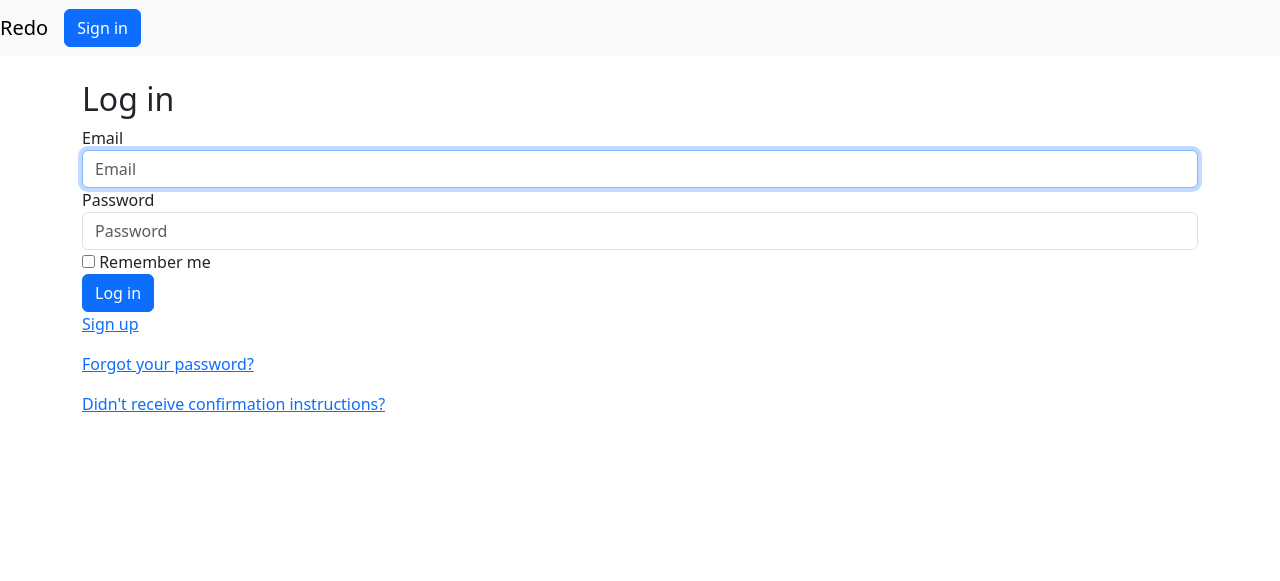
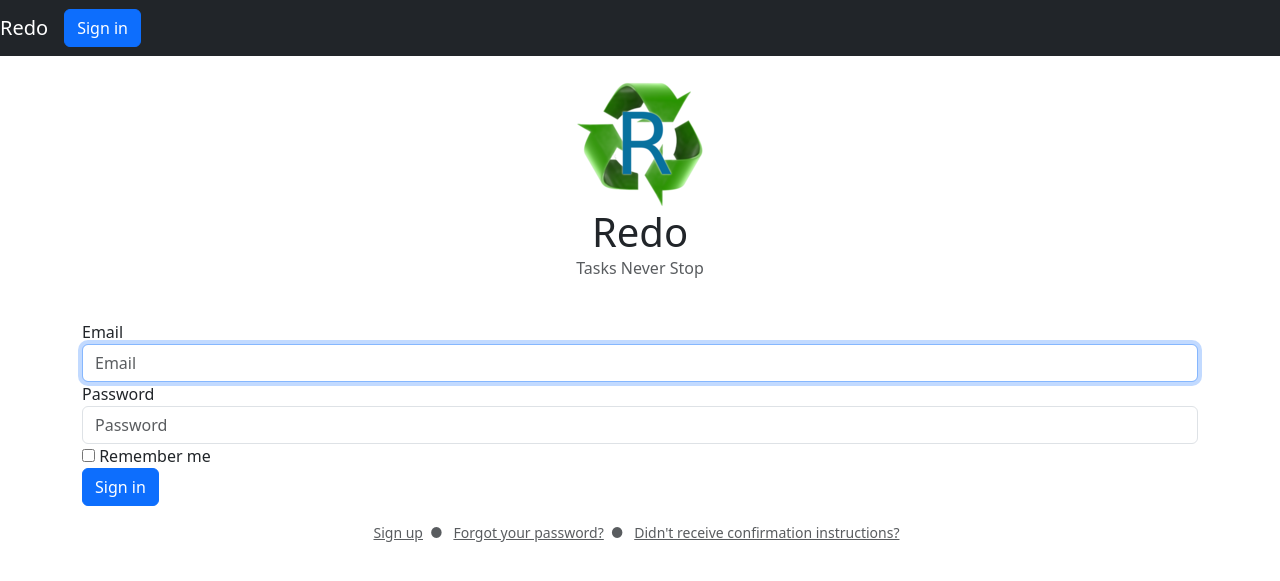
Before and after one commit to rdhammond/redo, a Rails app: page /users/sign_in in a window 1280 px wide. Shown: the top 581 px of the page. Run offline with Rails 7, Linux system fonts and the light colour scheme; style sheets or scripts are compiled from the project's sources; some libraries are stand-ins or nearby versions.

Commit message:
Login splash page lookin' fancy.

```diff
--- a/app/assets/stylesheets/application.scss
+++ b/app/assets/stylesheets/application.scss
@@ -14,5 +14,23 @@
 
 .mt-6 { margin-top: 5rem !important; }
 .mb-6 { margin-bottom: 5rem !important; }
+.link-list .list-inline-item {
+    margin-right: 0;
+
+    a { @extend .text-muted; }
+
+    &:not(:last-child) {
+        margin-right: 0;
+    }
+    &:after {
+        margin-left: 0.5em;
+        margin-right: 0.5em;
+        content: "\25cf";
+    }
+    &:last-child:after {
+        margin-right: 0;
+        content: "";
+    }
+}
 
 @import "home";
--- a/app/views/layouts/application.html.erb
+++ b/app/views/layouts/application.html.erb
@@ -10,7 +10,7 @@
 
   <body>
     <header>
-      <nav class="navbar fixed-top navbar-expand-lg navbar-light bg-light">
+      <nav class="navbar fixed-top navbar-expand-lg navbar-dark bg-dark">
         <a class="navbar-brand" href="#">Redo</a>
         <button class="navbar-toggler" type="button" data-toggle="collapse" data-target="#navbarSupportedContent" aria-controls="navbarSupportedContent" aria-expanded="false" aria-label="Toggle navigation">
           <span class="navbar-toggler-icon"></span>
--- a/app/views/users/sessions/new.html.erb
+++ b/app/views/users/sessions/new.html.erb
@@ -1,8 +1,15 @@
+<div class="row">
+  <div class="col-12 col-md-6 offset-md-3">
+    <div class="splash text-center">
+        <%= image_tag image_url("Redo-128.png"), {aria_hidden: "true", class: "rounded"} %>
+        <h1 class="mb-0">Redo</h1>
+        <p class="text-muted">Tasks Never Stop</p>
+    </div>
+  </div>
+</div>
 <div class="row">
   <div class="col">
-    <h2>Log in</h2>
-
-    <%= form_for(resource, as: resource_name, url: session_path(resource_name)) do |f| %>
+    <%= form_for(resource, html: {class: "mt-4"}, as: resource_name, url: session_path(resource_name)) do |f| %>
       <div class="form-group field">
         <%= f.label :email %><br />
         <%= f.email_field :email, autofocus: true, autocomplete: "email", class: "form-control", placeholder: "Email" %>
@@ -21,10 +28,10 @@
       <% end -%>
 
       <div class="actions">
-        <%= f.submit "Log in", class: "btn btn-primary" %>
+        <%= f.submit :sign_in.to_s.humanize, class: "btn btn-primary" %>
       </div>
     <% end %>
 
-    <%= render "devise/shared/links" %>
   </div>
 </div>
+<%= render "users/shared/links" %>
--- a/app/views/users/shared/_links.html.erb
+++ b/app/views/users/shared/_links.html.erb
@@ -1,25 +1,39 @@
+<div class="row mt-3">
+  <div class="col">
+    <ul class="text-muted list-inline small link-list text-center">
       <%- if controller_name != 'sessions' %>
-  <%= link_to "Sign in", new_session_path(resource_name) %><br />
+        <li class="list-inline-item"><%= link_to "Sign in", new_session_path(resource_name) %></li>
       <% end -%>
 
       <%- if devise_mapping.registerable? && controller_name != 'registrations' %>
-  <%= link_to "Sign up", new_registration_path(resource_name) %><br />
+          <li class="list-inline-item"><%= link_to "Sign up", new_registration_path(resource_name) %></li>
       <% end -%>
 
       <%- if devise_mapping.recoverable? && controller_name != 'passwords' && controller_name != 'registrations' %>
-  <%= link_to "Forgot your password?", new_password_path(resource_name) %><br />
+        <li class="list-inline-item"><%= link_to "Forgot your password?", new_password_path(resource_name) %></li>
       <% end -%>
 
       <%- if devise_mapping.confirmable? && controller_name != 'confirmations' %>
-  <%= link_to "Didn't receive confirmation instructions?", new_confirmation_path(resource_name) %><br />
+        <li class="list-inline-item"><%= link_to "Didn't receive confirmation instructions?", new_confirmation_path(resource_name) %></li>
       <% end -%>
-
+    </ul>
+  </div>
+</div>
+<%- if devise_mapping.omniauthable? %>
+  <div class="row">
+    <div class="col">
+      <ul class="text-muted list-inline link-list text-center">
+        <%- resource_class.omniauth_providers.each do |provider| %>
+          <li class="list-inline-item"><%= link_to "Sign in with #{OmniAuth::Utils.camelize(provider)}", omniauth_authorize_path(resource_name, provider) %></li>
+        <% end -%>
+      </ul>
+    </div>
+  </div>
+<% end -%>
 <%- if devise_mapping.lockable? && resource_class.unlock_strategy_enabled?(:email) && controller_name != 'unlocks' %>
-  <%= link_to "Didn't receive unlock instructions?", new_unlock_path(resource_name) %><br />
+  <div class="row">
+    <div class="col">
+        <small class="text-muted text-center"><%= link_to "Didn't receive unlock instructions?", new_unlock_path(resource_name) %></small>
+    </div>
+  </div>
 <% end -%>
-
-<%- if devise_mapping.omniauthable? %>
-  <%- resource_class.omniauth_providers.each do |provider| %>
-    <%= link_to "Sign in with #{OmniAuth::Utils.camelize(provider)}", omniauth_authorize_path(resource_name, provider) %><br />
-  <% end -%>
-<% end -%>
```
Also changed, not shown: app/assets/images/Redo-128.png (added), app/assets/images/Redo-16.png (added), app/assets/images/Redo-32.png (added), app/assets/images/Redo-64.png (added), 1 other file. Lines whose indentation alone changed are shown as unchanged.
